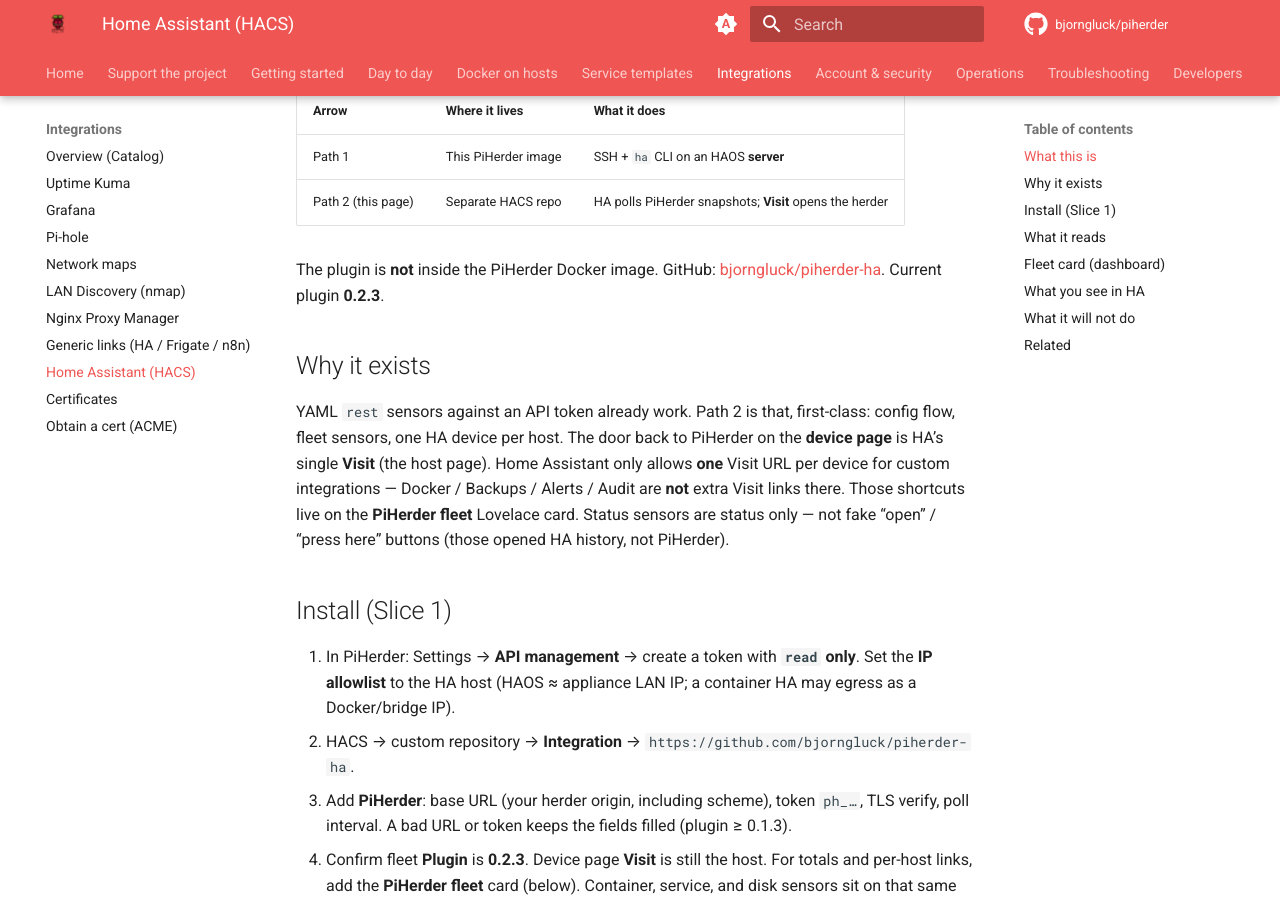
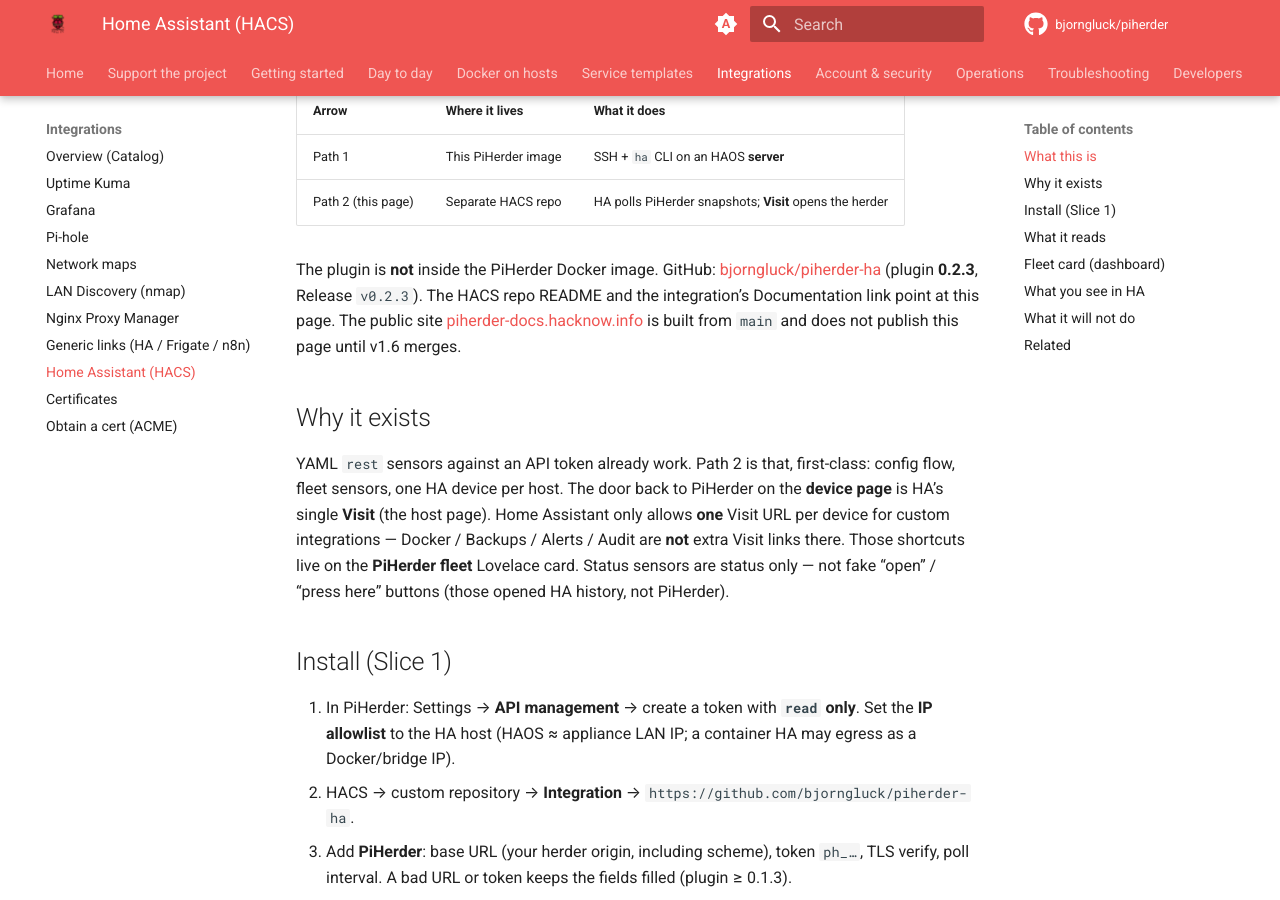
Before and after one commit to bjorngluck/piherder, an MkDocs documentation site: the page built from wiki/integrations/home-assistant.md, in a window 1280 px wide and 900 px high, scrolled down 372 px. Built offline with MkDocs 1.6.1 and Material for MkDocs 9.7.7, drawn with Linux system fonts in a browser that asks for light colours; comment, search, counter and statistics services are not loaded.

Commit message:
docs: note the HACS repo links at the Home Assistant wiki page
The published docs site does not include this page until v1.6 merges.

```diff
--- a/wiki/integrations/home-assistant.md
+++ b/wiki/integrations/home-assistant.md
@@ -9,7 +9,7 @@
 | Path 1 | This PiHerder image | SSH + `ha` CLI on an HAOS **server** |
 | Path 2 (this page) | Separate HACS repo | HA polls PiHerder snapshots; **Visit** opens the herder |
 
-The plugin is **not** inside the PiHerder Docker image. GitHub: [bjorngluck/piherder-ha](https://github.com/bjorngluck/piherder-ha). Current plugin **0.2.3**.
+The plugin is **not** inside the PiHerder Docker image. GitHub: [bjorngluck/piherder-ha](https://github.com/bjorngluck/piherder-ha) (plugin **0.2.3**, Release `v0.2.3`). The HACS repo README and the integration’s Documentation link point at this page. The public site [piherder-docs.hacknow.info](https://piherder-docs.hacknow.info/) is built from `main` and does not publish this page until v1.6 merges.
 
 ## Why it exists
 
```
